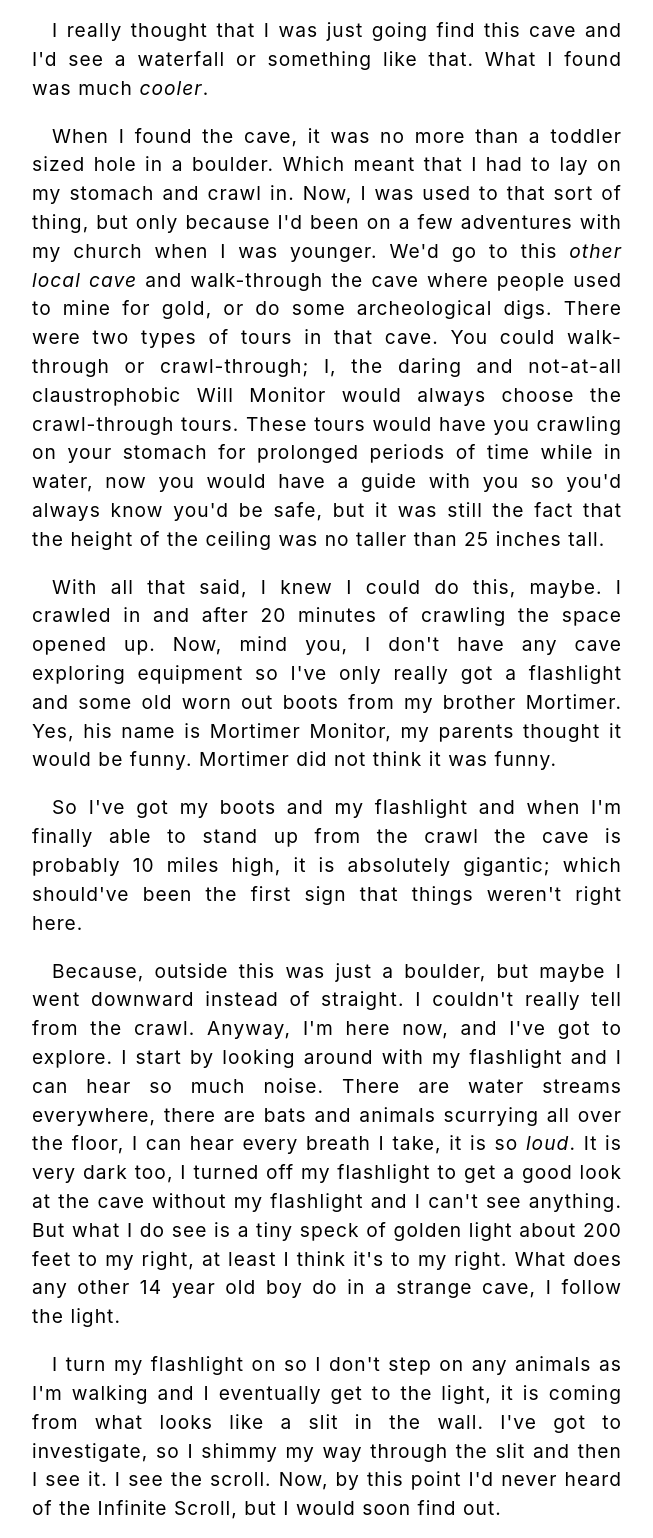
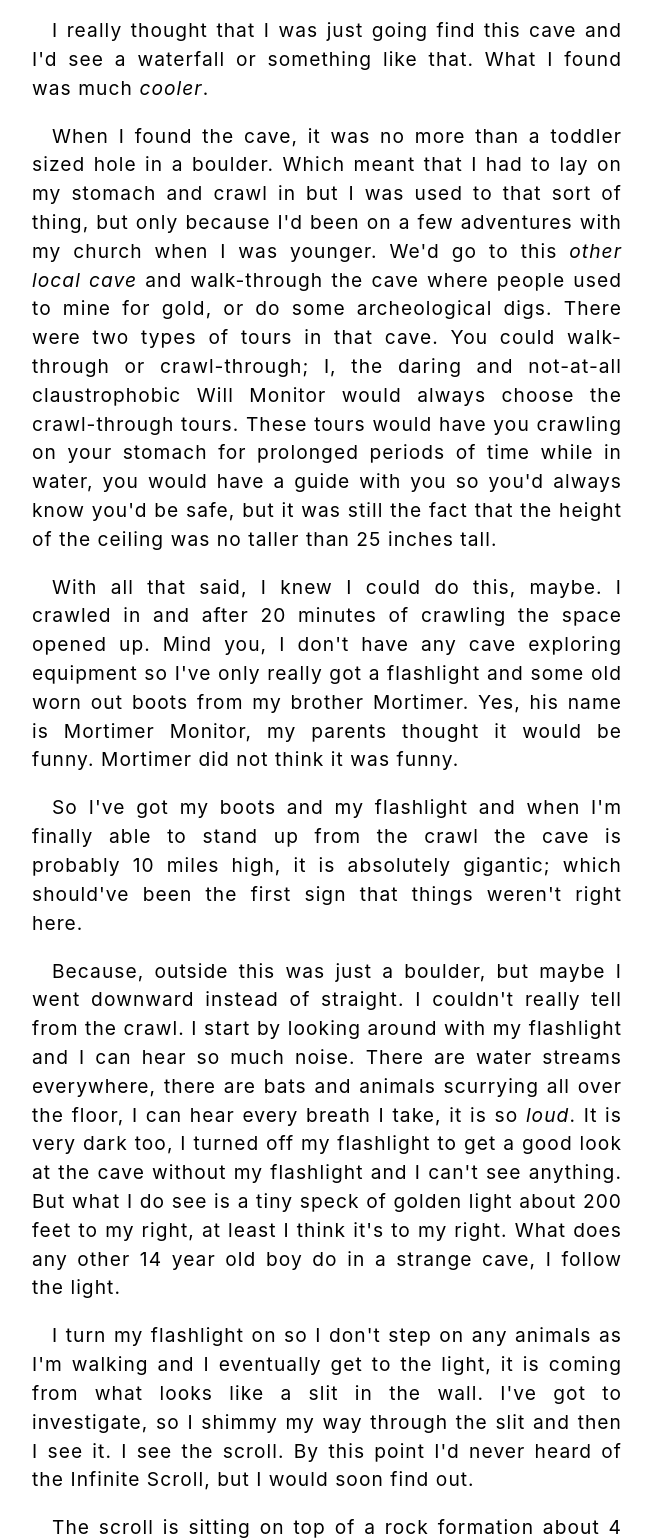
Before and after one commit to bramermatt/willMonitor, a plain HTML site: page drafts/chapter-1/thescroll.html in a window 1280 px wide. Shown: the part 768-2306 px from the top of the page, without its empty margins (313-966 px from the left). Drawn offline with Linux system fonts and the light colour scheme.

Commit message:
chapter 1 - draft

```diff
--- a/drafts/chapter-1/thescroll.html
+++ b/drafts/chapter-1/thescroll.html
@@ -50,15 +50,15 @@
 
         <p>I really thought that I was just going find this cave and I'd see a waterfall or something like that. What I found was much <em>cooler</em>.</p>
 
-        <p>When I found the cave, it was no more than a toddler sized hole in a boulder. Which meant that I had to lay on my stomach and crawl in. Now, I was used to that sort of thing, but only because I'd been on a few adventures with my church when I was younger. We'd go to this <em>other local cave</em> and walk-through the cave where people used to mine for gold, or do some archeological digs. There were two types of tours in that cave. You could walk-through or crawl-through; I, the daring and not-at-all claustrophobic Will Monitor would always choose the crawl-through tours. These tours would have you crawling on your stomach for prolonged periods of time while in water, now you would have a guide with you so you'd always know you'd be safe, but it was still the fact that the height of the ceiling was no taller than 25 inches tall.</p>
+        <p>When I found the cave, it was no more than a toddler sized hole in a boulder. Which meant that I had to lay on my stomach and crawl in but I was used to that sort of thing, but only because I'd been on a few adventures with my church when I was younger. We'd go to this <em>other local cave</em> and walk-through the cave where people used to mine for gold, or do some archeological digs. There were two types of tours in that cave. You could walk-through or crawl-through; I, the daring and not-at-all claustrophobic Will Monitor would always choose the crawl-through tours. These tours would have you crawling on your stomach for prolonged periods of time while in water, you would have a guide with you so you'd always know you'd be safe, but it was still the fact that the height of the ceiling was no taller than 25 inches tall.</p>
 
-        <p>With all that said, I knew I could do this, maybe. I crawled in and after 20 minutes of crawling the space opened up. Now, mind you, I don't have any cave exploring equipment so I've only really got a flashlight and some old worn out boots from my brother Mortimer. Yes, his name is Mortimer Monitor, my parents thought it would be funny. Mortimer did not think it was funny.</p>
+        <p>With all that said, I knew I could do this, maybe. I crawled in and after 20 minutes of crawling the space opened up. Mind you, I don't have any cave exploring equipment so I've only really got a flashlight and some old worn out boots from my brother Mortimer. Yes, his name is Mortimer Monitor, my parents thought it would be funny. Mortimer did not think it was funny.</p>
 
         <p>So I've got my boots and my flashlight and when I'm finally able to stand up from the crawl the cave is probably 10 miles high, it is absolutely gigantic; which should've been the first sign that things weren't right here.</p>
 
-        <p>Because, outside this was just a boulder, but maybe I went downward instead of straight. I couldn't really tell from the crawl. Anyway, I'm here now, and I've got to explore. I start by looking around with my flashlight and I can hear so much noise. There are water streams everywhere, there are bats and animals scurrying all over the floor, I can hear every breath I take, it is so <em>loud</em>. It is very dark too, I turned off my flashlight to get a good look at the cave without my flashlight and I can't see anything. But what I do see is a tiny speck of golden light about 200 feet to my right, at least I think it's to my right. What does any other 14 year old boy do in a strange cave, I follow the light.</p>
+        <p>Because, outside this was just a boulder, but maybe I went downward instead of straight. I couldn't really tell from the crawl. I start by looking around with my flashlight and I can hear so much noise. There are water streams everywhere, there are bats and animals scurrying all over the floor, I can hear every breath I take, it is so <em>loud</em>. It is very dark too, I turned off my flashlight to get a good look at the cave without my flashlight and I can't see anything. But what I do see is a tiny speck of golden light about 200 feet to my right, at least I think it's to my right. What does any other 14 year old boy do in a strange cave, I follow the light.</p>
 
-        <p>I turn my flashlight on so I don't step on any animals as I'm walking and I eventually get to the light, it is coming from what looks like a slit in the wall. I've got to investigate, so I shimmy my way through the slit and then I see it. I see the scroll. Now, by this point I'd never heard of the Infinite Scroll, but I would soon find out.</p>
+        <p>I turn my flashlight on so I don't step on any animals as I'm walking and I eventually get to the light, it is coming from what looks like a slit in the wall. I've got to investigate, so I shimmy my way through the slit and then I see it. I see the scroll. By this point I'd never heard of the Infinite Scroll, but I would soon find out.</p>
 
         <p>The scroll is sitting on top of a rock formation about 4 feet off the ground, and the scroll itself is emitting the golden light that shown through the room. I have no idea how this scroll is emitting light from it, but it is. The scroll is probably the width of a standard piece of paper but it has golden-brown end-pieces and the paper is a bright white. I inch forward and I notice that all the sound is gone, there are no animals I can hear, I can't hear myself breathing, I hear absolutely nothing. I keep getting closer to the scroll, almost like the scroll <em>needs</em> me to take it.</p>
 
```
